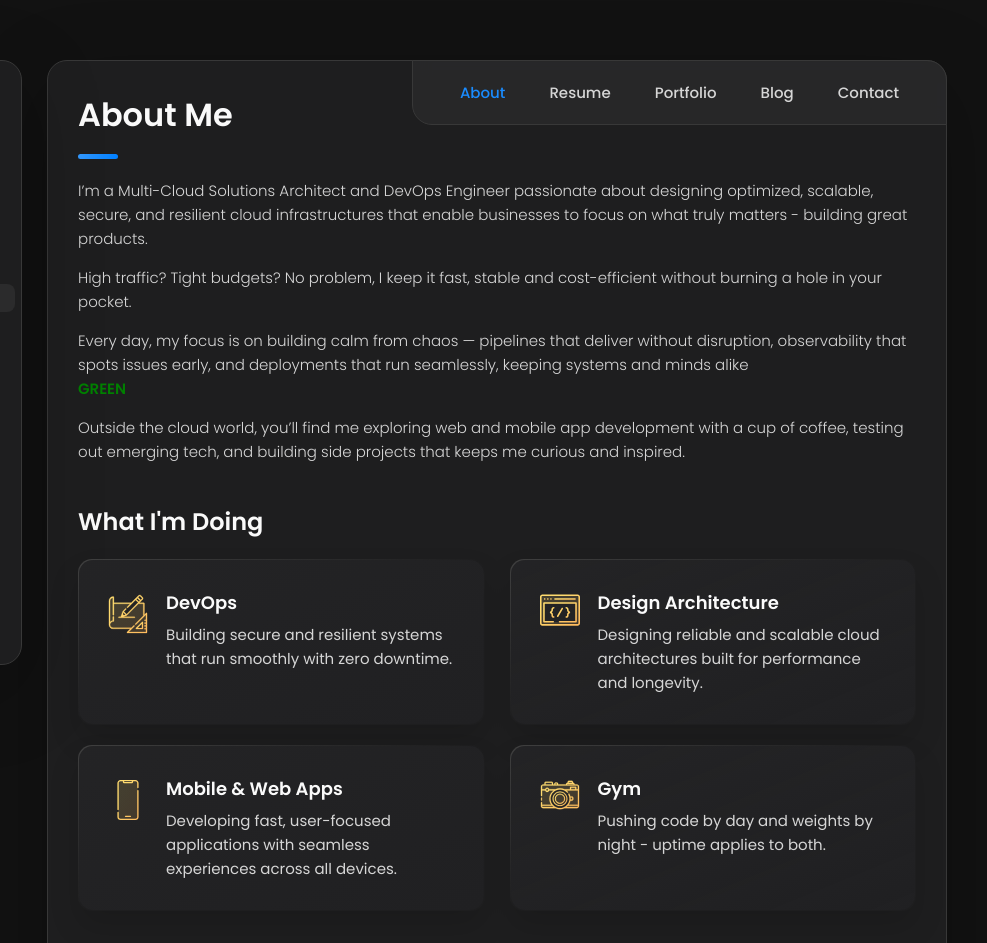
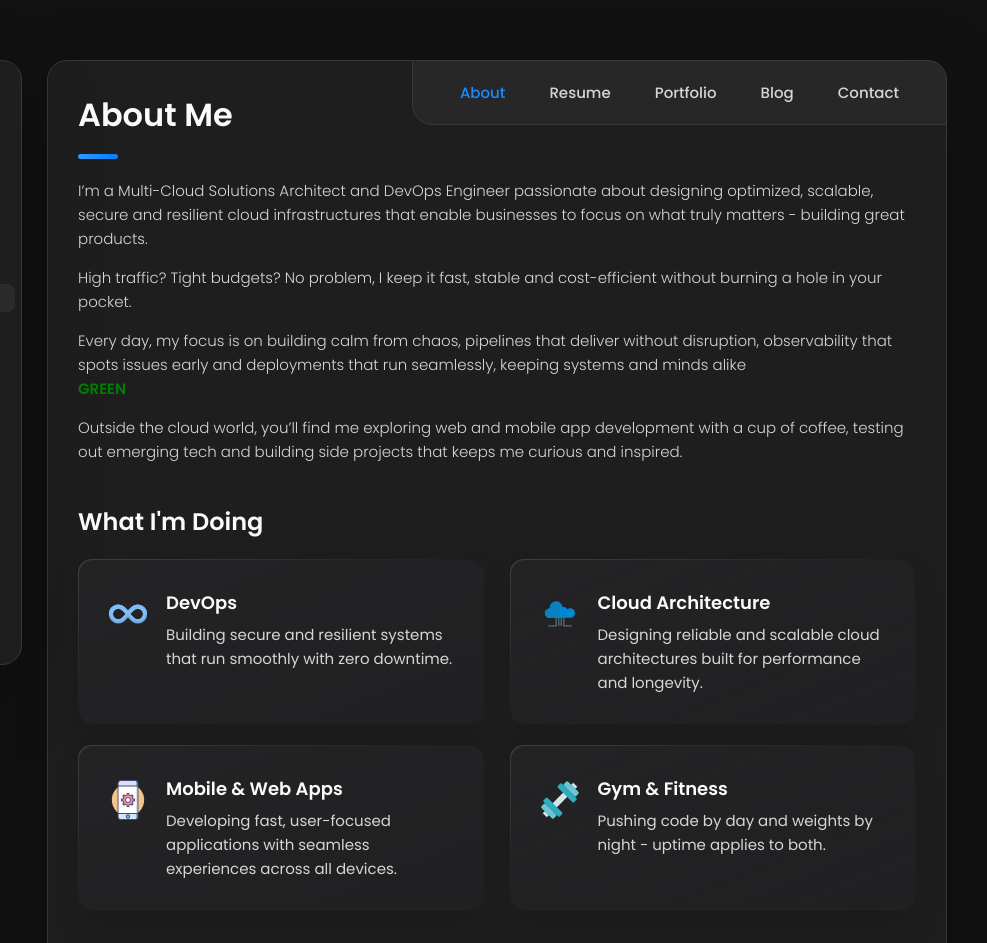
Before and after one commit to saquibmansuri/saquibmansuri, a plain HTML site: page personal-portfolio/index.html in a window 1280 px wide. Shown: the top 943 px of the page, 293-1280 px from the left. Drawn offline with nearby package versions, Linux system fonts and the light colour scheme.

Commit message:
Adds custom icons

```diff
--- a/personal-portfolio/index.html
+++ b/personal-portfolio/index.html
@@ -4,7 +4,7 @@
     <meta charset="UTF-8" />
     <meta http-equiv="X-UA-Compatible" content="IE=edge" />
     <meta name="viewport" content="width=device-width, initial-scale=1.0" />
-    <title>vCard - Personal Portfolio</title>
+    <title>vCard - Saquib Mansuri</title>
 
     <!--
     - favicon
@@ -126,19 +126,31 @@
 
           <ul class="social-list">
             <li class="social-item">
-              <a href="https://x.com/saquibmansuri" class="social-link" target="_blank">
+              <a
+                href="https://x.com/saquibmansuri"
+                class="social-link"
+                target="_blank"
+              >
                 <ion-icon name="logo-twitter"></ion-icon>
               </a>
             </li>
 
             <li class="social-item">
-              <a href="https://github.com/saquibmansuri" class="social-link" target="_blank">
+              <a
+                href="https://github.com/saquibmansuri"
+                class="social-link"
+                target="_blank"
+              >
                 <ion-icon name="logo-github"></ion-icon>
               </a>
             </li>
 
             <li class="social-item">
-              <a href="https://www.linkedin.com/in/saquibmansuri30" class="social-link" target="_blank">
+              <a
+                href="https://www.linkedin.com/in/saquibmansuri30"
+                class="social-link"
+                target="_blank"
+              >
                 <ion-icon name="logo-linkedin"></ion-icon>
               </a>
             </li>
@@ -191,7 +203,7 @@
           <section class="about-text">
             <p>
               I’m a Multi-Cloud Solutions Architect and DevOps Engineer
-              passionate about designing optimized, scalable, secure, and
+              passionate about designing optimized, scalable, secure and
               resilient cloud infrastructures that enable businesses to focus on
               what truly matters - building great products.
             </p>
@@ -200,15 +212,15 @@
               and cost-efficient without burning a hole in your pocket.
             </p>
             <p>
-              Every day, my focus is on building calm from chaos — pipelines
-              that deliver without disruption, observability that spots issues
-              early, and deployments that run seamlessly, keeping systems and
-              minds alike
+              Every day, my focus is on building calm from chaos, pipelines that
+              deliver without disruption, observability that spots issues early
+              and deployments that run seamlessly, keeping systems and minds
+              alike
               <span style="color: green; font-weight: bold">GREEN</span>
             </p>
             <p>
               Outside the cloud world, you’ll find me exploring web and mobile
-              app development with a cup of coffee, testing out emerging tech,
+              app development with a cup of coffee, testing out emerging tech
               and building side projects that keeps me curious and inspired.
             </p>
           </section>
@@ -224,7 +236,7 @@
               <li class="service-item">
                 <div class="service-icon-box">
                   <img
-                    src="./assets/images/icon-design.svg"
+                    src="./assets/images/devops-icon.svg"
                     alt="design icon"
                     width="40"
                   />
@@ -243,14 +255,14 @@
               <li class="service-item">
                 <div class="service-icon-box">
                   <img
-                    src="./assets/images/icon-dev.svg"
+                    src="./assets/images/cloud-architecture-icon.svg"
                     alt="Web development icon"
                     width="40"
                   />
                 </div>
 
                 <div class="service-content-box">
-                  <h4 class="h4 service-item-title">Design Architecture</h4>
+                  <h4 class="h4 service-item-title">Cloud Architecture</h4>
 
                   <p class="service-item-text">
                     Designing reliable and scalable cloud architectures built
@@ -262,7 +274,7 @@
               <li class="service-item">
                 <div class="service-icon-box">
                   <img
-                    src="./assets/images/icon-app.svg"
+                    src="./assets/images/mobile-icon.svg"
                     alt="mobile app icon"
                     width="40"
                   />
@@ -281,14 +293,14 @@
               <li class="service-item">
                 <div class="service-icon-box">
                   <img
-                    src="./assets/images/icon-photo.svg"
+                    src="./assets/images/gym-icon.svg"
                     alt="camera icon"
                     width="40"
                   />
                 </div>
 
                 <div class="service-content-box">
-                  <h4 class="h4 service-item-title">Gym</h4>
+                  <h4 class="h4 service-item-title">Gym & Fitness</h4>
 
                   <p class="service-item-text">
                     Pushing code by day and weights by night - uptime applies to
@@ -449,7 +461,7 @@
               <div class="modal-content">
                 <h4 class="h3 modal-title" data-modal-title>Daniel lewis</h4>
 
-                <time datetime="2021-06-14">14 June, 2021</time>
+                <time datetime="2021-06-14">15 July, 2025</time>
 
                 <div data-modal-text>
                   <p>
```
Also changed, not shown: personal-portfolio/assets/images/cloud-architecture-icon.svg (added), personal-portfolio/assets/images/devops-icon.svg (added), personal-portfolio/assets/images/gym-icon.svg (added), personal-portfolio/assets/images/mobile-icon.svg (added).
